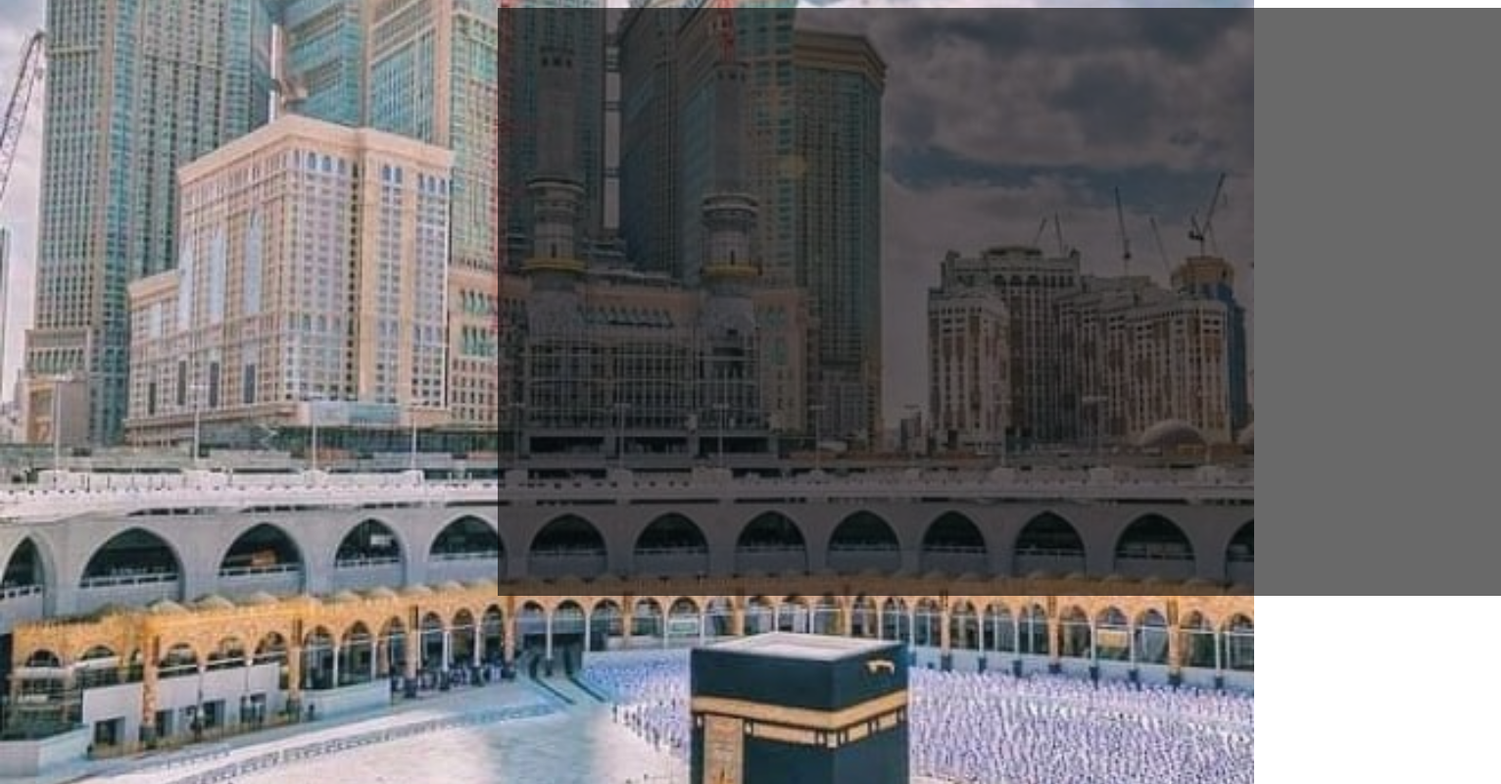
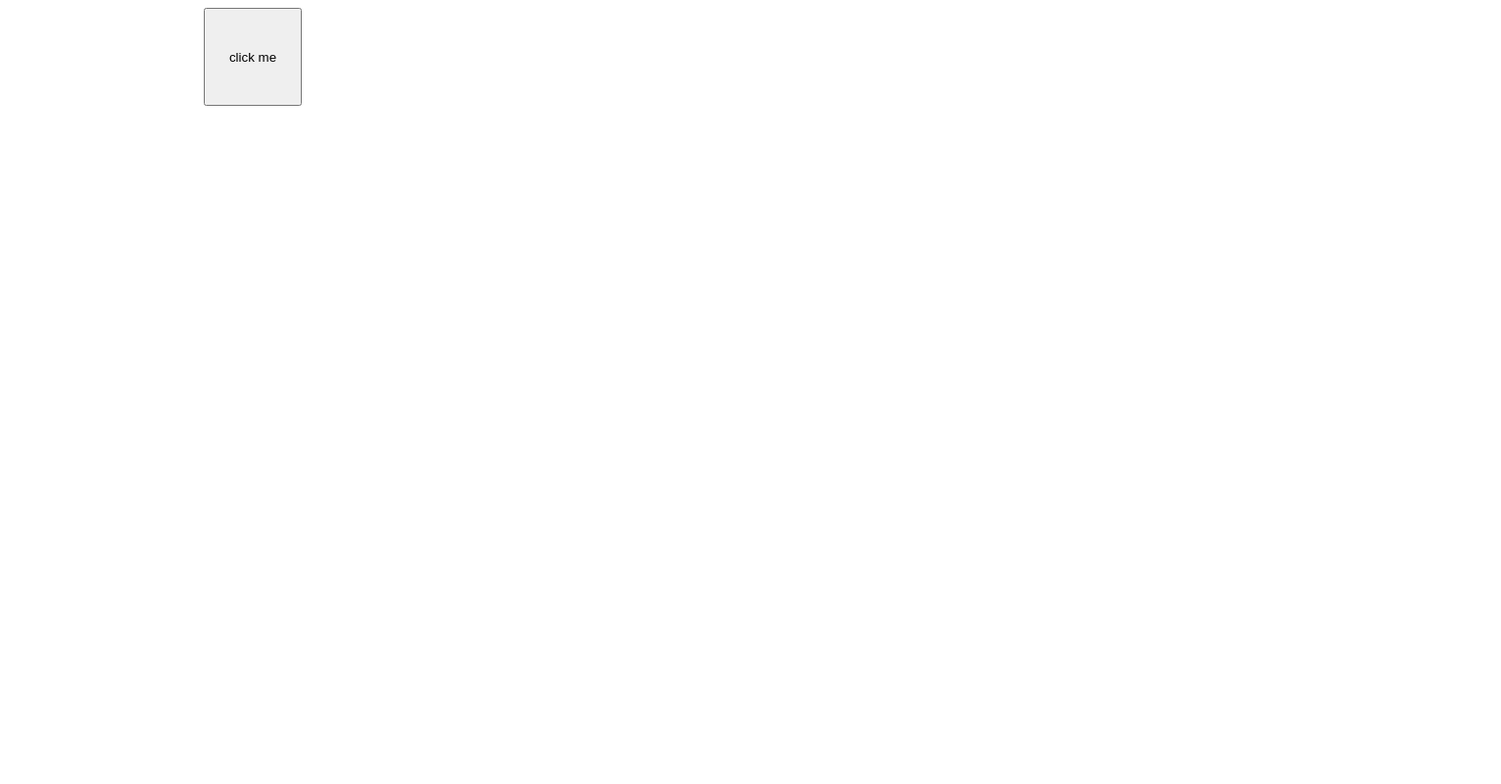
Before and after one commit to stitch099/masbaha-repo, a plain HTML site: page index.html in a window 1280 px wide. Shown: the whole page at 98% size, 1532 px wide, since content can reach past the window. Drawn offline with Linux system fonts and the light colour scheme.

Commit message:
tt adding button

```diff
--- a/index.html
+++ b/index.html
@@ -8,8 +8,8 @@
     <link rel="stylesheet" href="style1.css">
 </head>
 <body>
-    <div class="box">
-
-    </div>
+    <button class="button">
+        <p>click me </p>
+    </button>
 </body>
 </html>
--- a/style1.css
+++ b/style1.css
@@ -1,13 +1,17 @@
 html{
     height: 100%;
 }
-body{
+/* body{
     background-image: url(img/WhatsApp\ Image\ 2022-09-06\ at\ 1.52.59\ PM\ \(1\).jpeg);
     background-position: center;
     background-repeat: no-repeat;
     background-size: cover;
+} */
+.button{
+    width: 100px;
+    height: 100px;
+    margin-left : 200px;
 }
-
 
 
 .box{
```
